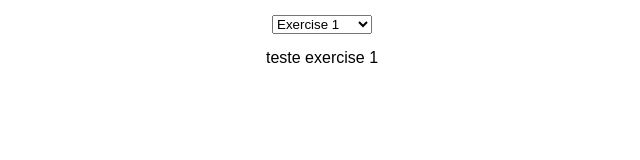
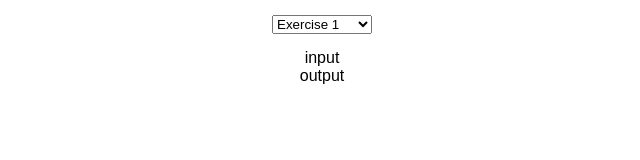
Before and after one commit to vinicechin/react-projects, a React (Create React App) app: page / in a window 1280 px wide. Shown: the top 160 px of the page, without its empty margins (318-958 px from the left). Built offline with nearby package versions, Linux system fonts and the light colour scheme.

Commit message:
Add UserInput and UserOutput components

```diff
--- a/src/Exercises/Exercise1/Exercise1.js
+++ b/src/Exercises/Exercise1/Exercise1.js
@@ -1,10 +1,13 @@
 import React, { Component } from 'react';
+import UserInput from './UserInput/UserInput'
+import UserOutput from './UserOutput/UserOutput'
 
 class Exercise1 extends Component {
     render() {
         return (
             <div>
-                teste exercise 1
+                <UserInput />
+                <UserOutput />
             </div>
         )
     }
--- /dev/null
+++ b/src/Exercises/Exercise1/UserInput/UserInput.js
@@ -0,0 +1,9 @@
+import React from 'react'
+
+const userInput = (props) => {
+    return (
+        <div>input</div>
+    )
+}
+
+export default userInput
--- /dev/null
+++ b/src/Exercises/Exercise1/UserOutput/UserOutput.js
@@ -0,0 +1,9 @@
+import React from 'react'
+
+const userOutput = (props) => {
+    return (
+        <div>output</div>
+    )
+}
+
+export default userOutput
```
